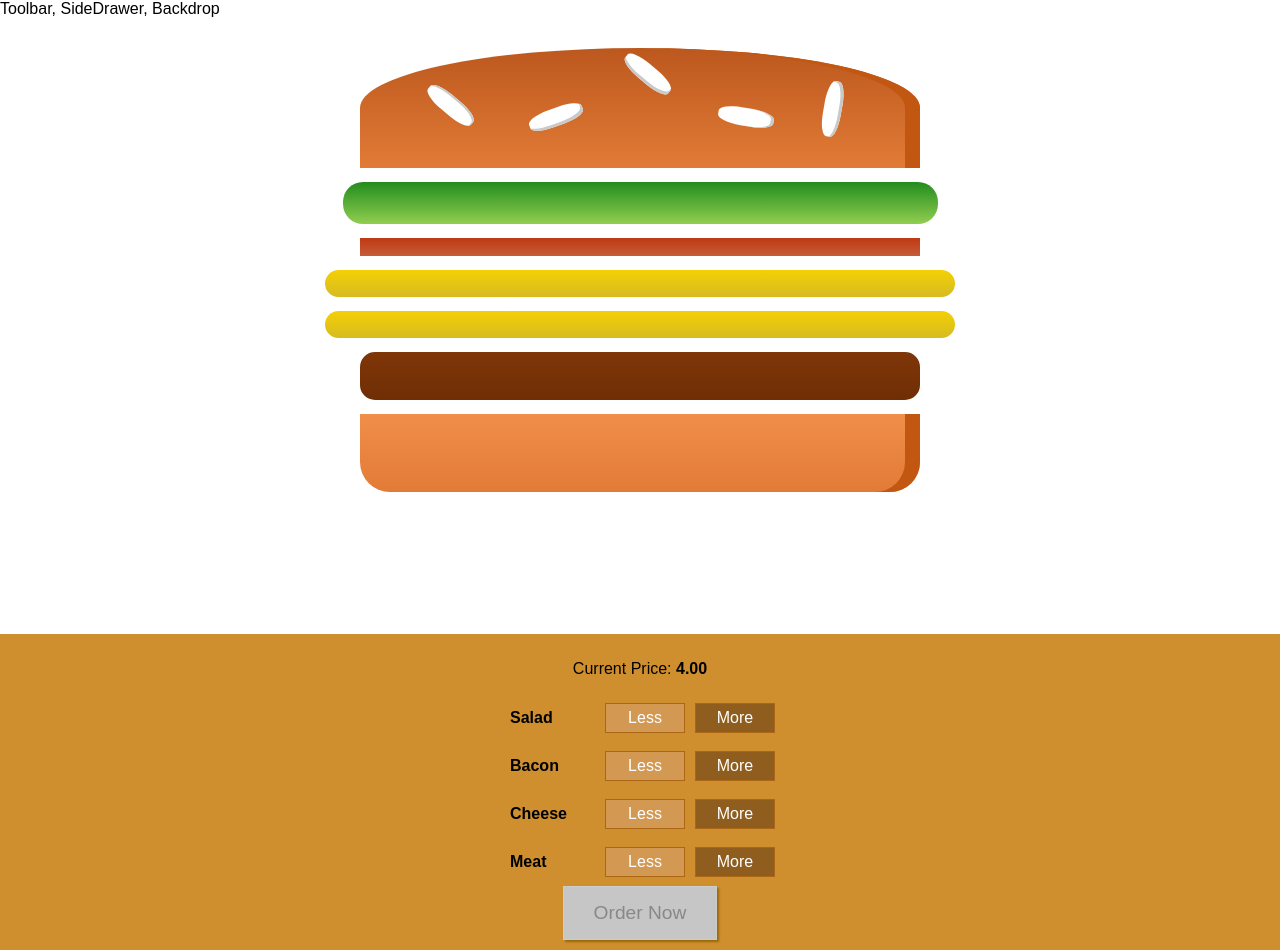
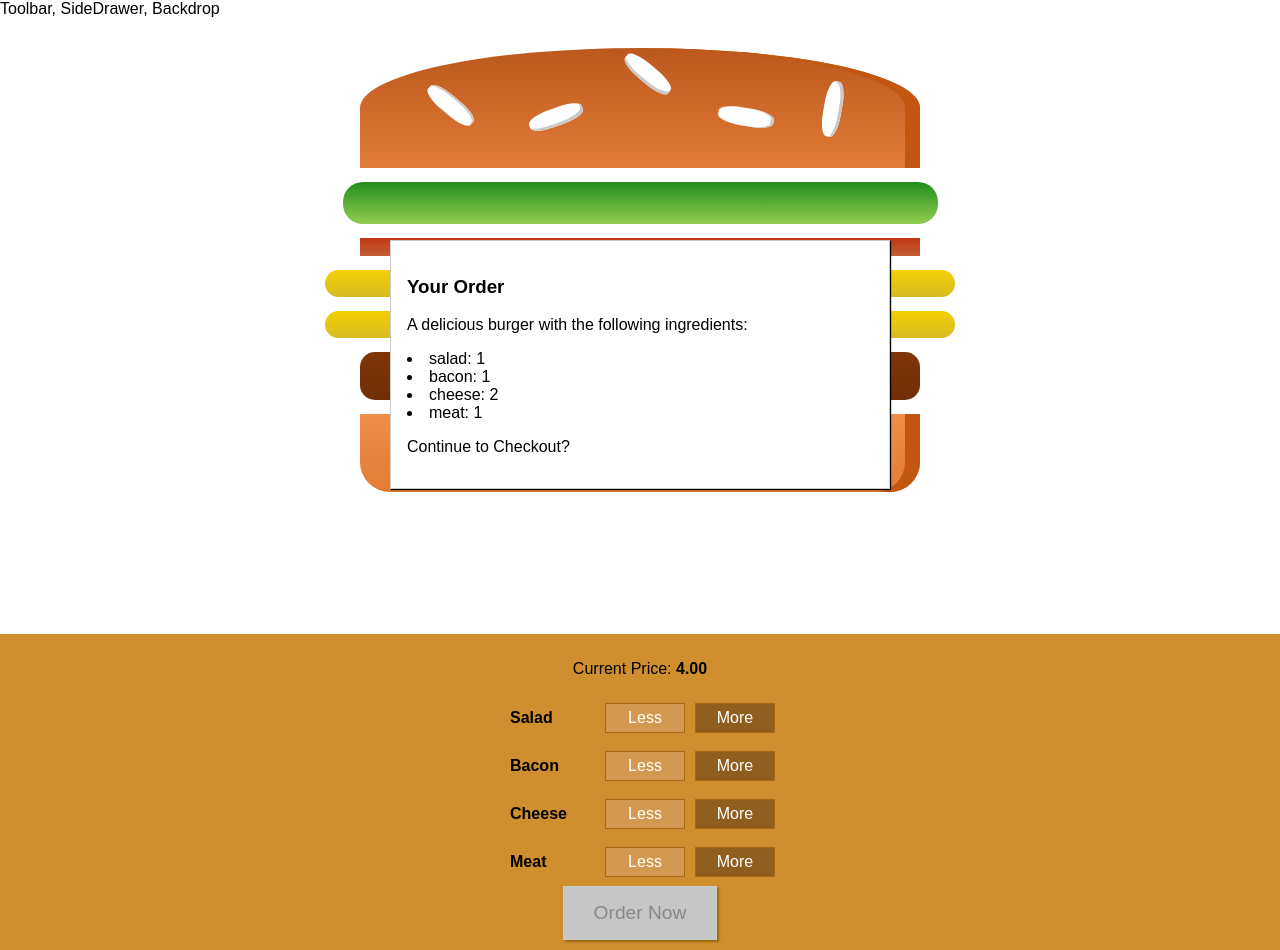
Before and after one commit to chrissayon/burger_application, a React (Create React App) app: page / in a window 1280 px wide. Built offline with nearby package versions, Linux system fonts and the light colour scheme.

Commit message:
Order Summary Modal added

```diff
--- /dev/null
+++ b/src/components/Burger/OrderSummary/OrderSummary.js
@@ -0,0 +1,23 @@
+import React from 'react';
+
+const orderSummary = (props) => {
+    const ingredientSummary = Object.keys(props.ingredients)
+        .map(igKey => {
+            return (
+                <li key={igKey}>
+                    <span>{igKey}</span>: {props.ingredients[igKey]}
+                </li>
+            )
+        });
+
+    return (
+        <React.Fragment>
+            <h3>Your Order</h3>
+            <p>A delicious burger with the following ingredients:</p>
+            {ingredientSummary}
+            <p>Continue to Checkout?</p>
+        </React.Fragment>
+    )
+};
+
+export default orderSummary;
--- a/src/components/Burger/UI/Modal/Modal.js
+++ b/src/components/Burger/UI/Modal/Modal.js
@@ -0,0 +1,11 @@
+import React from 'react';
+
+import classes from './Modal.module.css';
+
+const modal = (props) => (
+    <div className={classes.Modal}>
+        {props.children}
+    </div>
+);
+
+export default modal;
--- /dev/null
+++ b/src/components/Burger/UI/Modal/Modal.module.css
@@ -0,0 +1,20 @@
+.Modal {
+    position: fixed;
+    z-index: 500;
+    background-color: white;
+    width: 70%;
+    border: 1px solid #ccc;
+    box-shadow: 1px 1px 1px black;
+    padding: 16px;
+    left: 15%;
+    top: 30%;
+    box-sizing: border-box;
+    transition: all 0.3s ease-out;
+}
+
+@media (min-width: 600px) {
+    .Modal {
+        width: 500px;
+        left: calc(50% - 250px);
+    }
+}
--- a/src/containers/BurgerBuilder/BurgerBuilder.js
+++ b/src/containers/BurgerBuilder/BurgerBuilder.js
@@ -1,6 +1,8 @@
 import React, { Component } from 'react';
 import Burger from '../../components/Burger/Burger'
 import BuildControls from '../../components/Burger/BuildControls/BuildControls'
+import Modal from '../../components/Burger/UI/Modal/Modal';
+import OrderSummary from '../../components/Burger/OrderSummary/OrderSummary'
 
 //Global variables usually all caps
 const INGREDIENT_PRICES = {
@@ -101,6 +103,9 @@
 
         return (
             <React.Fragment>
+                <Modal>
+                    <OrderSummary ingredients={this.state.ingredients}/>
+                </Modal>
                 <Burger ingredients={this.state.ingredients} />
                 <BuildControls
                     ingredientAdded={this.addIngredientHandler}
```
Also changed, not shown: src/components/Burger/UI/Backdrop/Backdrop.js (added).
